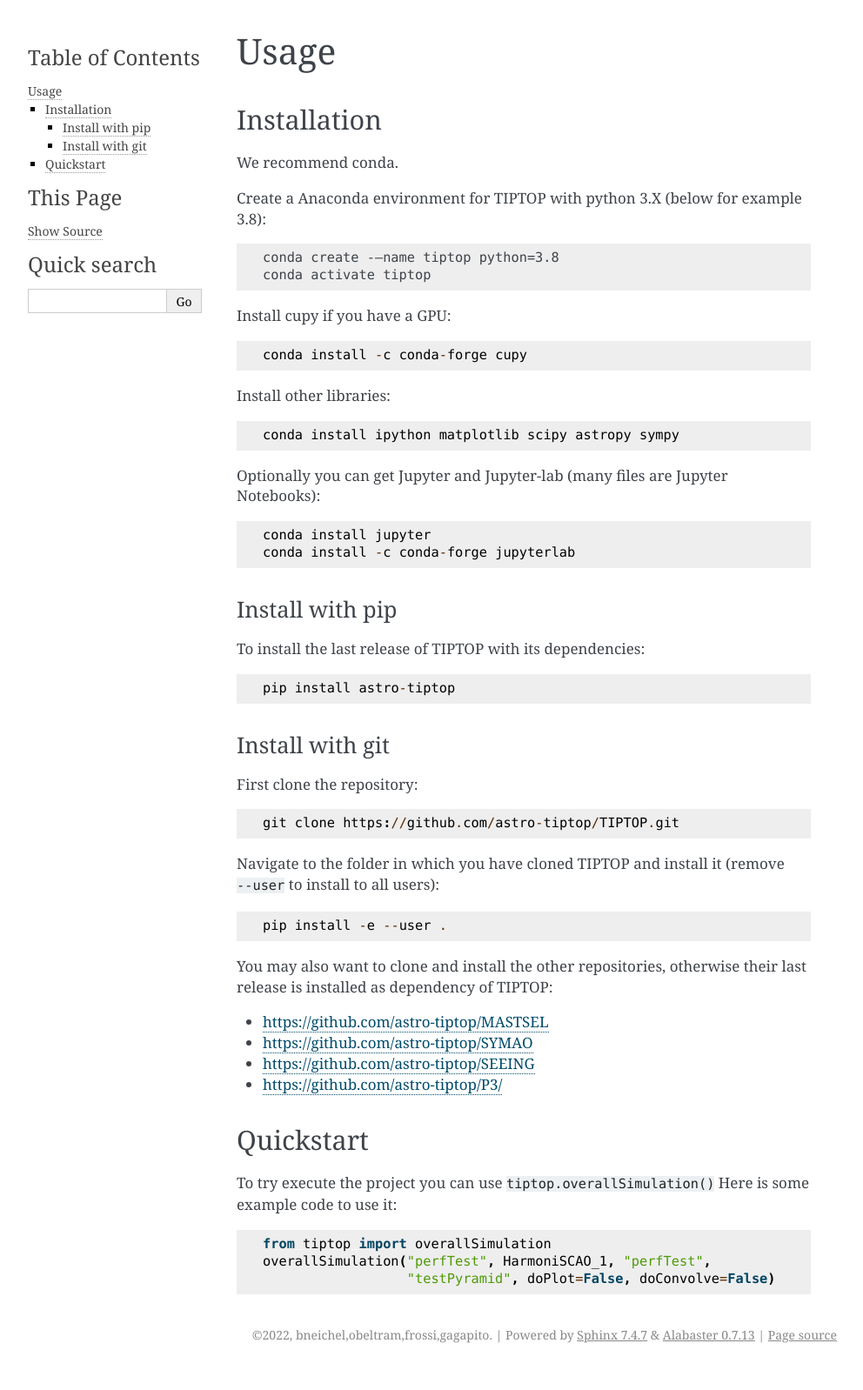
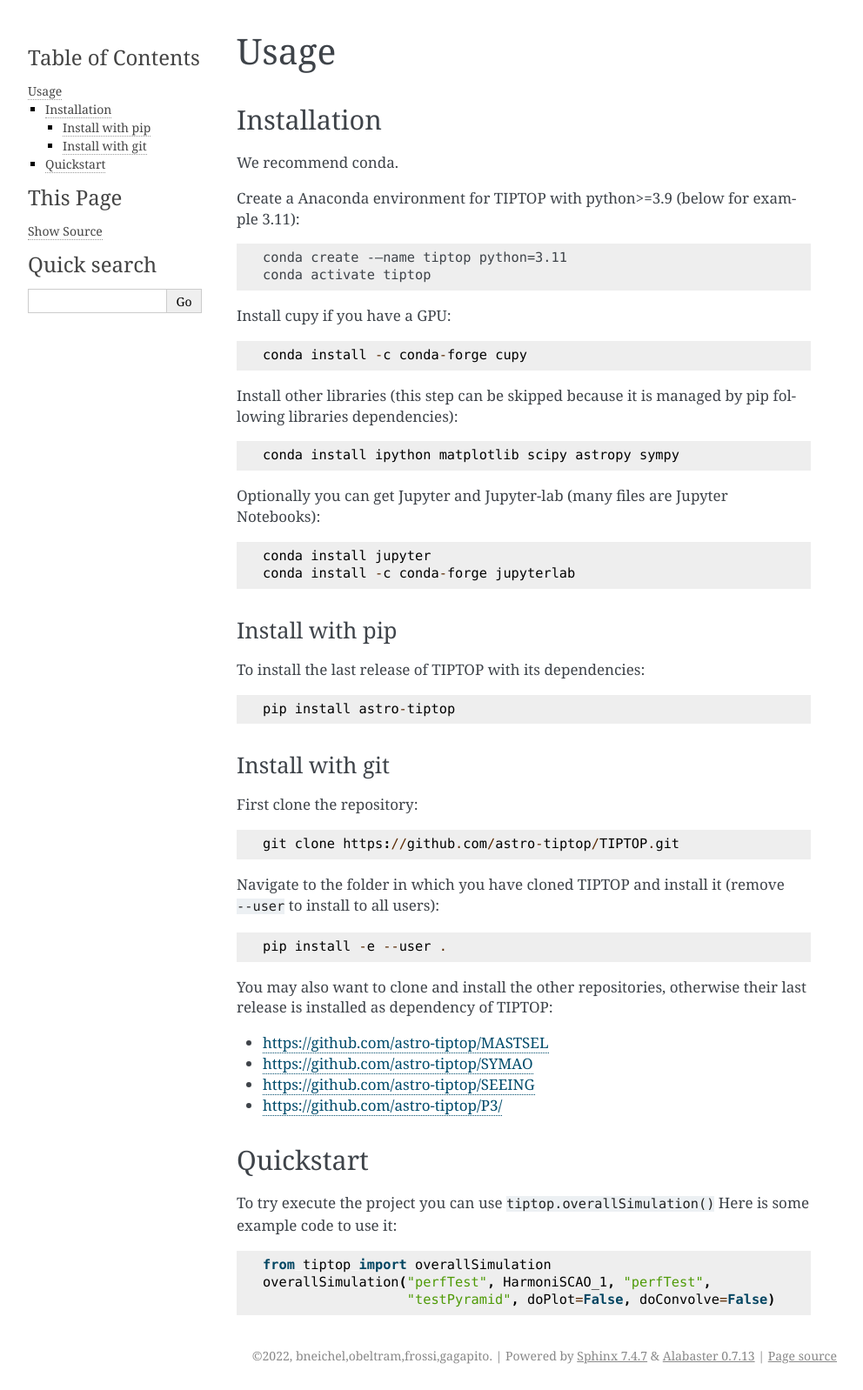
Before and after one commit to astro-tiptop/TIPTOP, a Sphinx documentation site: the page built from docs/source/usage.rst, in a window 1280 px wide. Shown: the whole page at 87% size, without its empty margins (148-1140 px from the left). Built offline with Sphinx 7.4.7, drawn with Linux system fonts in a browser that asks for light colours; the version number could not be read and is left out; before the commit the page ends 1574 px from its top, so only the background shows below that.

Commit message:
(GA) update usage.rst

```diff
--- a/docs/source/usage.rst
+++ b/docs/source/usage.rst
@@ -8,17 +8,17 @@ Installation
 
 We recommend conda.
 
-Create a Anaconda environment for TIPTOP with python 3.X (below for example
-3.8)::
+Create a Anaconda environment for TIPTOP with python>=3.9 (below for example
+3.11)::
 
-   conda create -–name tiptop python=3.8
+   conda create -–name tiptop python=3.11
    conda activate tiptop
 
 Install cupy if you have a GPU::
 
    conda install -c conda-forge cupy
 
-Install other libraries::
+Install other libraries (this step can be skipped because it is managed by pip following libraries dependencies)::
 
    conda install ipython matplotlib scipy astropy sympy
 
```
